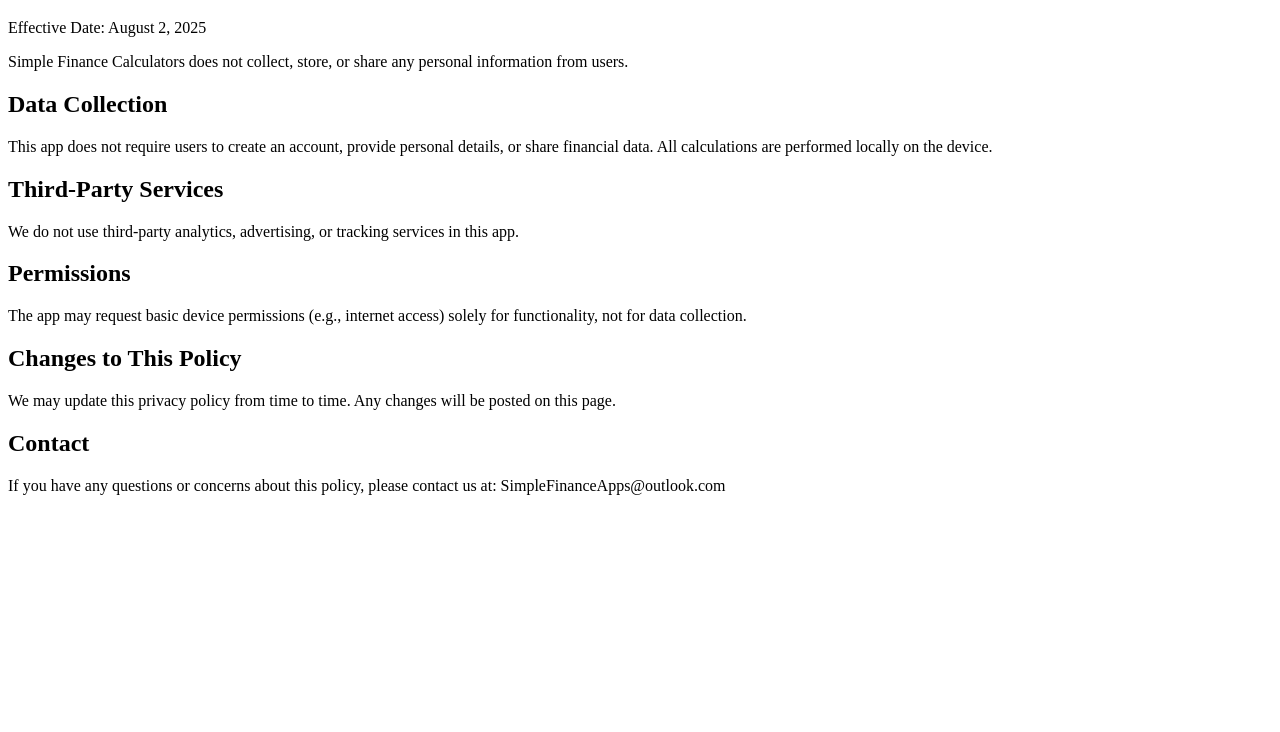
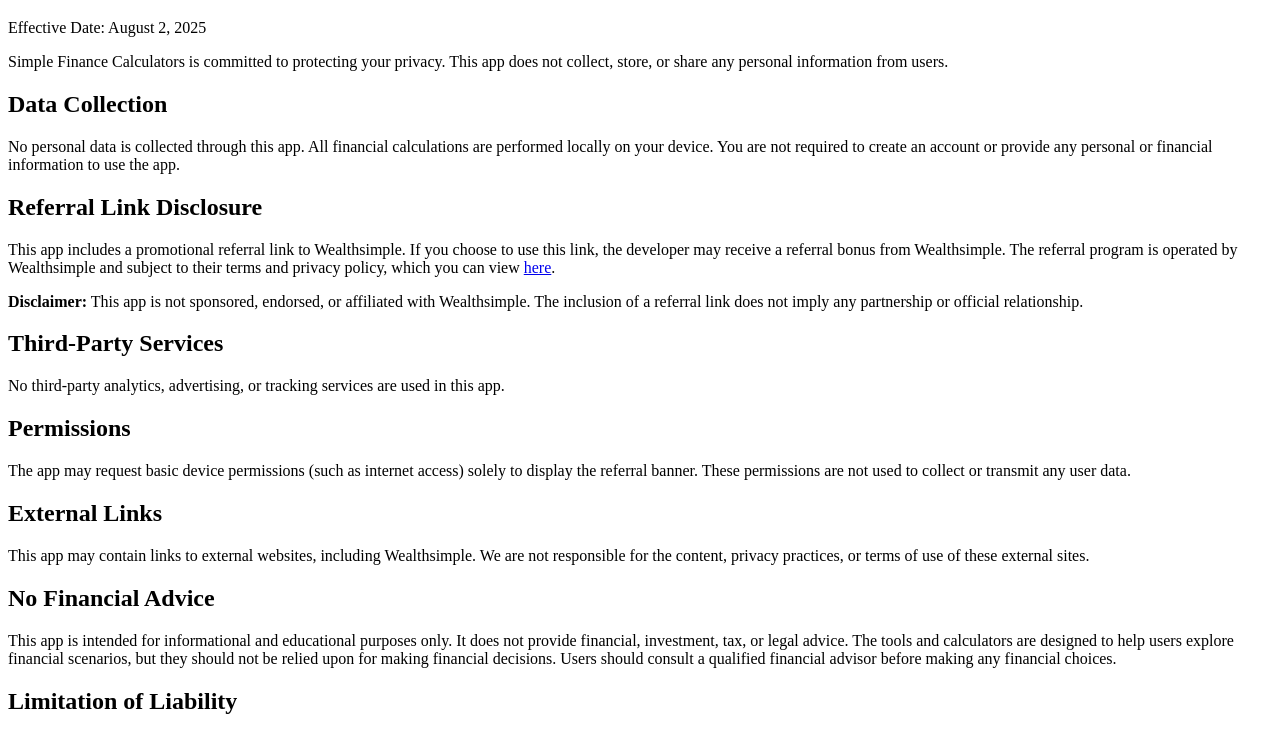
Before and after one commit to Zasthrax/simple-finance-calculators-privacy-policy, a plain HTML site: page index.html in a window 1280 px wide. Shown: the part 61-793 px from the top of the page. Drawn offline with Linux system fonts and the light colour scheme.

Commit message:
Update index.html

```diff
--- a/index.html
+++ b/index.html
@@ -8,21 +8,35 @@
   <h1>Privacy Policy</h1>
   <p>Effective Date: August 2, 2025</p>
 
-  <p>Simple Finance Calculators does not collect, store, or share any personal information from users.</p>
+  <p>Simple Finance Calculators is committed to protecting your privacy. This app does not collect, store, or share any personal information from users.</p>
 
   <h2>Data Collection</h2>
-  <p>This app does not require users to create an account, provide personal details, or share financial data. All calculations are performed locally on the device.</p>
+  <p>No personal data is collected through this app. All financial calculations are performed locally on your device. You are not required to create an account or provide any personal or financial information to use the app.</p>
+
+  <h2>Referral Link Disclosure</h2>
+  <p>This app includes a promotional referral link to Wealthsimple. If you choose to use this link, the developer may receive a referral bonus from Wealthsimple. The referral program is operated by Wealthsimple and subject to their terms and privacy policy, which you can view <a href="https://www.wealthsimple.com/en-ca/legal/privacy" target="_blank">here</a>.</p>
+
+  <p><strong>Disclaimer:</strong> This app is not sponsored, endorsed, or affiliated with Wealthsimple. The inclusion of a referral link does not imply any partnership or official relationship.</p>
 
   <h2>Third-Party Services</h2>
-  <p>We do not use third-party analytics, advertising, or tracking services in this app.</p>
+  <p>No third-party analytics, advertising, or tracking services are used in this app.</p>
 
   <h2>Permissions</h2>
-  <p>The app may request basic device permissions (e.g., internet access) solely for functionality, not for data collection.</p>
+  <p>The app may request basic device permissions (such as internet access) solely to display the referral banner. These permissions are not used to collect or transmit any user data.</p>
+
+  <h2>External Links</h2>
+  <p>This app may contain links to external websites, including Wealthsimple. We are not responsible for the content, privacy practices, or terms of use of these external sites.</p>
+
+  <h2>No Financial Advice</h2>
+  <p>This app is intended for informational and educational purposes only. It does not provide financial, investment, tax, or legal advice. The tools and calculators are designed to help users explore financial scenarios, but they should not be relied upon for making financial decisions. Users should consult a qualified financial advisor before making any financial choices.</p>
+
+  <h2>Limitation of Liability</h2>
+  <p>Simple Finance Calculators is not responsible for any actions taken by Wealthsimple or any outcomes resulting from the use of their services. Users are encouraged to review Wealthsimple’s terms and privacy policy before signing up.</p>
 
   <h2>Changes to This Policy</h2>
-  <p>We may update this privacy policy from time to time. Any changes will be posted on this page.</p>
+  <p>We may update this privacy policy from time to time. Any changes will be posted on this page. Continued use of the app after changes are made constitutes acceptance of the updated policy.</p>
 
   <h2>Contact</h2>
-  <p>If you have any questions or concerns about this policy, please contact us at: SimpleFinanceApps@outlook.com</p>
+  <p>If you have any questions or concerns about this privacy policy, please contact us at: your-email@example.com</p>
 </body>
 </html>
```
